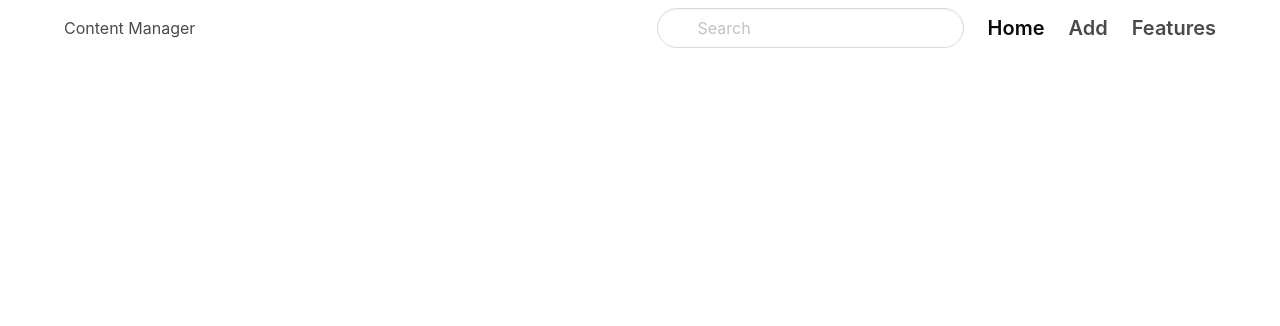
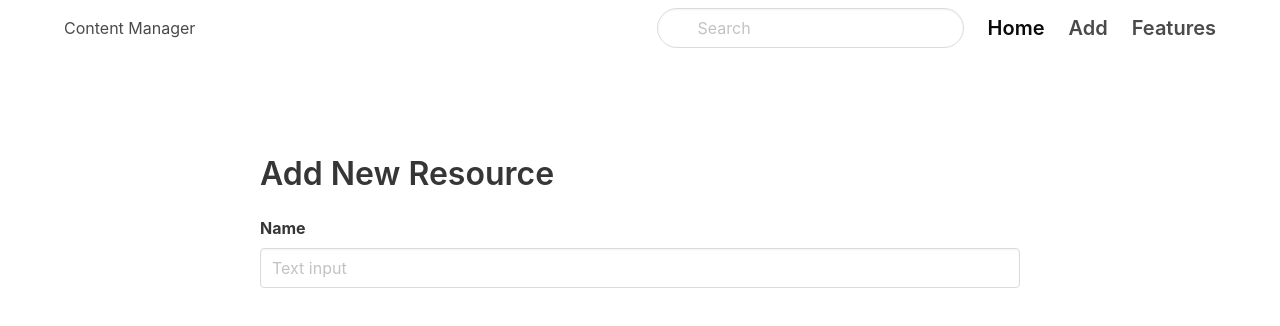
Before and after one commit to leilafaez/content-management-app, a Next.js app: page /resources/new in a window 1280 px wide. Shown: the top 326 px of the page. Built offline with nearby package versions, Linux system fonts and the light colour scheme.

Commit message:
create a form for adding new resource

```diff
--- a/pages/resources/new.js
+++ b/pages/resources/new.js
@@ -2,11 +2,31 @@ import Layout from "@/components/Layout";
 
 const ResourceCreate = ()=>{
 
-    return(
-        <Layout>
-
-        </Layout>
-    )
+    return (
+      <Layout>
+        <div className="container">
+          <div className="columns">
+            <div className="column is-8 is-offset-2">
+              <div className="resource-form">
+                <h1 className="title">Add New Resource</h1>
+                    <form>
+                    <div className="field">
+                        <label className="label">Name</label>
+                        <div className="control">
+                        <input
+                            className="input"
+                            type="text"
+                            placeholder="Text input"
+                        />
+                        </div>
+                    </div>
+                    </form>
+              </div>
+            </div>
+          </div>
+        </div>
+      </Layout>
+    );
 }
 
 export default ResourceCreate;
--- a/styles/globals.css
+++ b/styles/globals.css
@@ -18,3 +18,7 @@ a {
   color: inherit;
   text-decoration: none;
 }
+
+.resource-form{
+  margin-top: 100px;
+}
```
